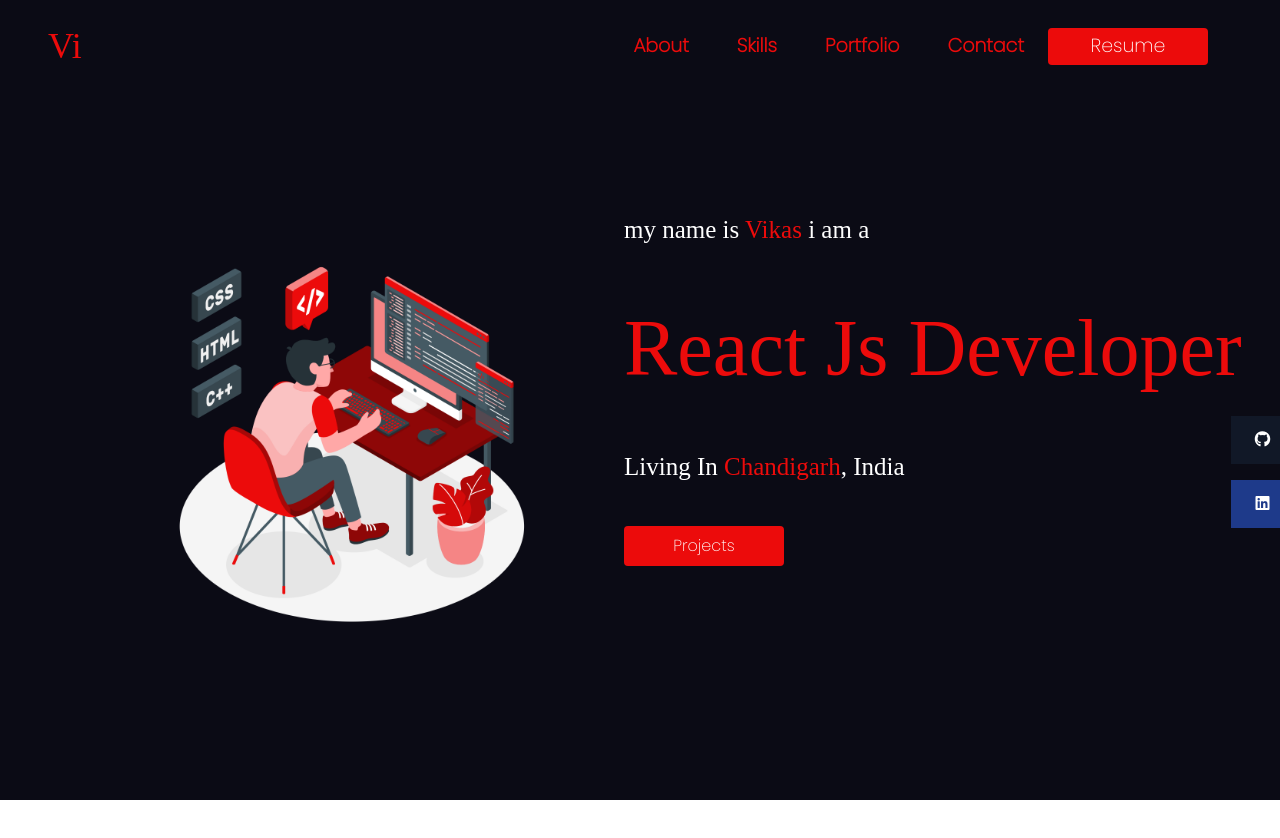
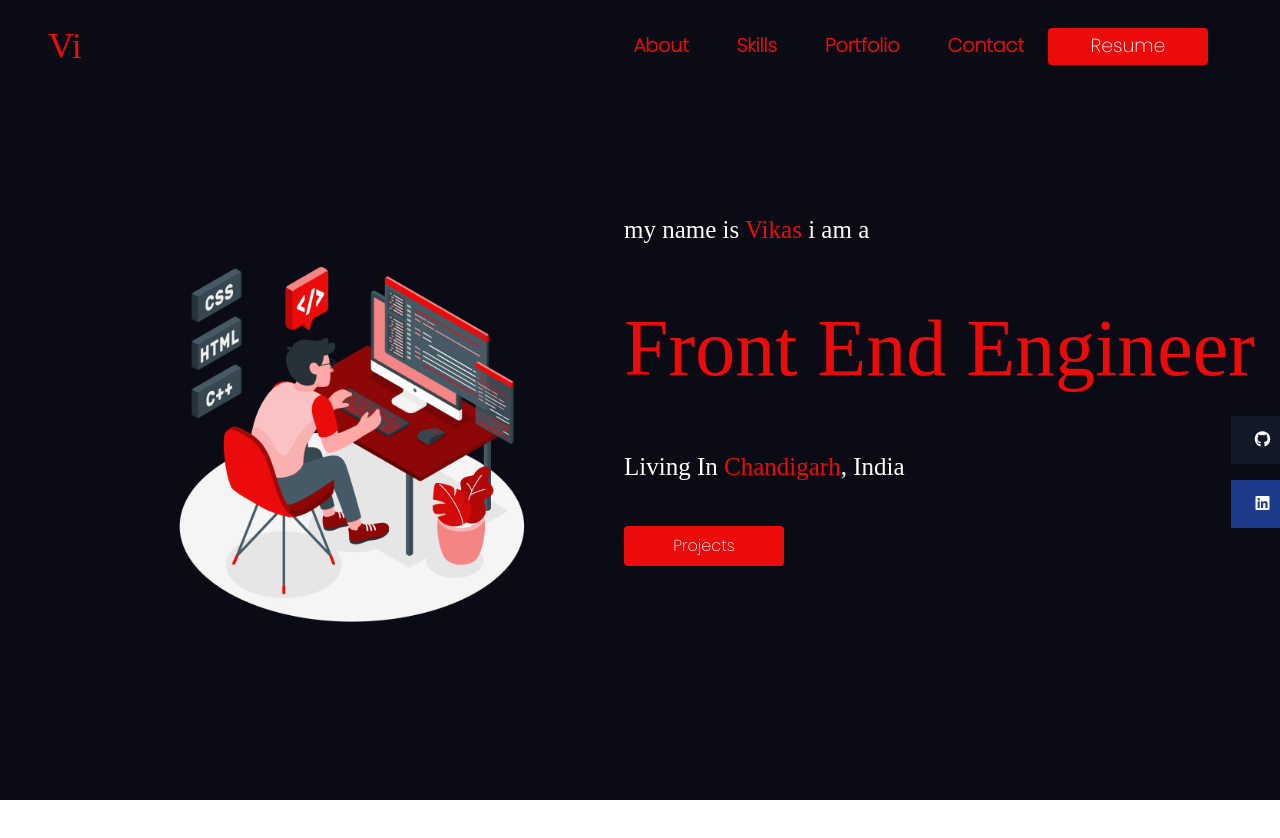
Before and after one commit to Vikas-Yadav-07/portfolio-wesite, a React (Create React App) app: page / in a window 1280 px wide. Shown: the top 838 px of the page. Built offline with nearby package versions, Linux system fonts and the light colour scheme; a web font is replaced by a local one.

Commit message:
Update Hero.js
Changee designation

```diff
--- a/src/Hero.js
+++ b/src/Hero.js
@@ -7,7 +7,7 @@ function Hero() {
         <img src="/images/Programming-amico.png" className='w-56 mt-20 xl:w-96 xl:ml-40' alt="" />
         <div className='text-white flex items-center flex-col xl:block  xl:ml-20 '>
             <p className='text-[25px] heroText ' >my name is <span className='text-[#EC0B0B]'>Vikas</span> i am a </p>
-            <h1 className='text-[40px] my-10 md:text-[80px] heroHeader text-[#EC0B0B]'>React Js Developer</h1>
+            <h1 className='text-[40px] my-10 md:text-[80px] heroHeader text-[#EC0B0B]'>Front End Engineer</h1>
             <h2 className=' heroText text-[20px] xl:text-[25px]'>Living In <span className='text-[#EC0B0B]'>Chandigarh</span>,  India </h2>
             <Link smooth={true} to={'Portfolio'}> <button className='bg-[#EC0B0B] mt-40 md:mt-10 animate-bounce md:animate-none w-40 my-6 h-10  outline-white rounded transition hover:outline'>Projects</button></Link>
         </div>
```
